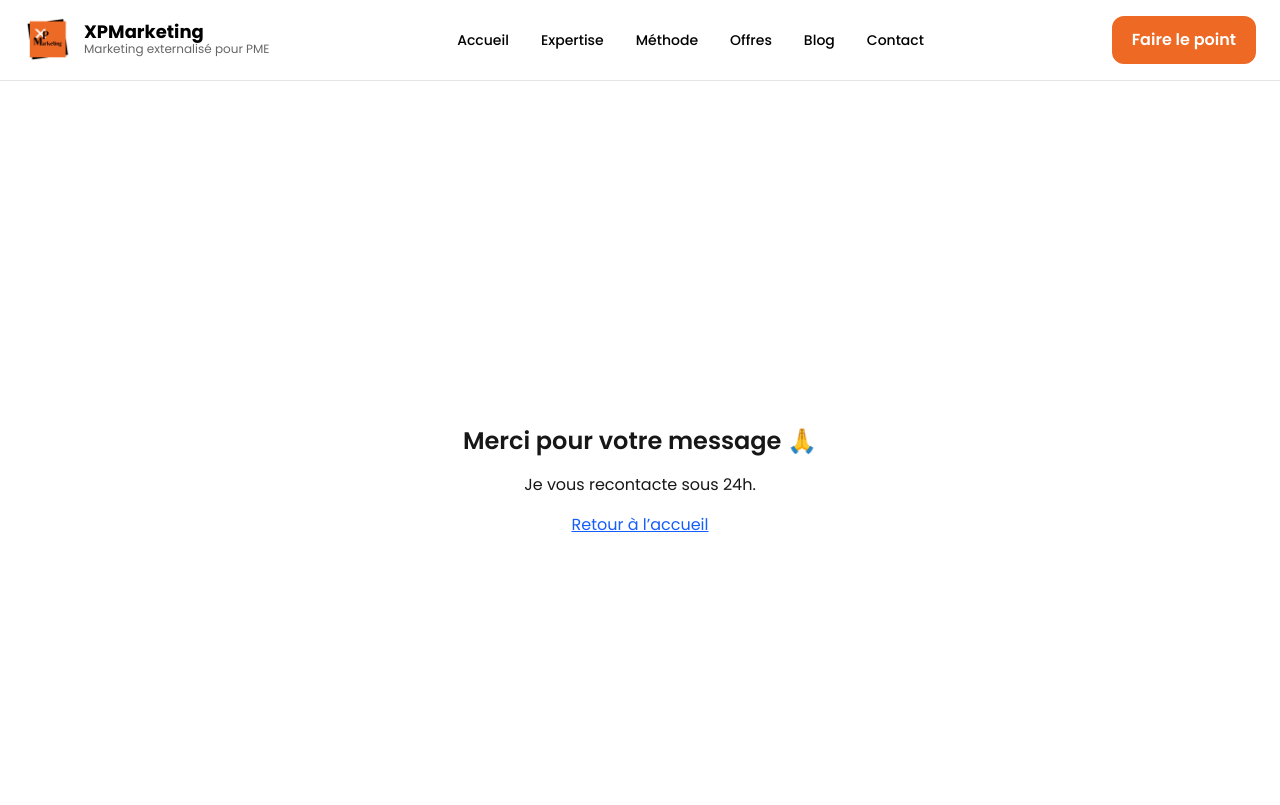
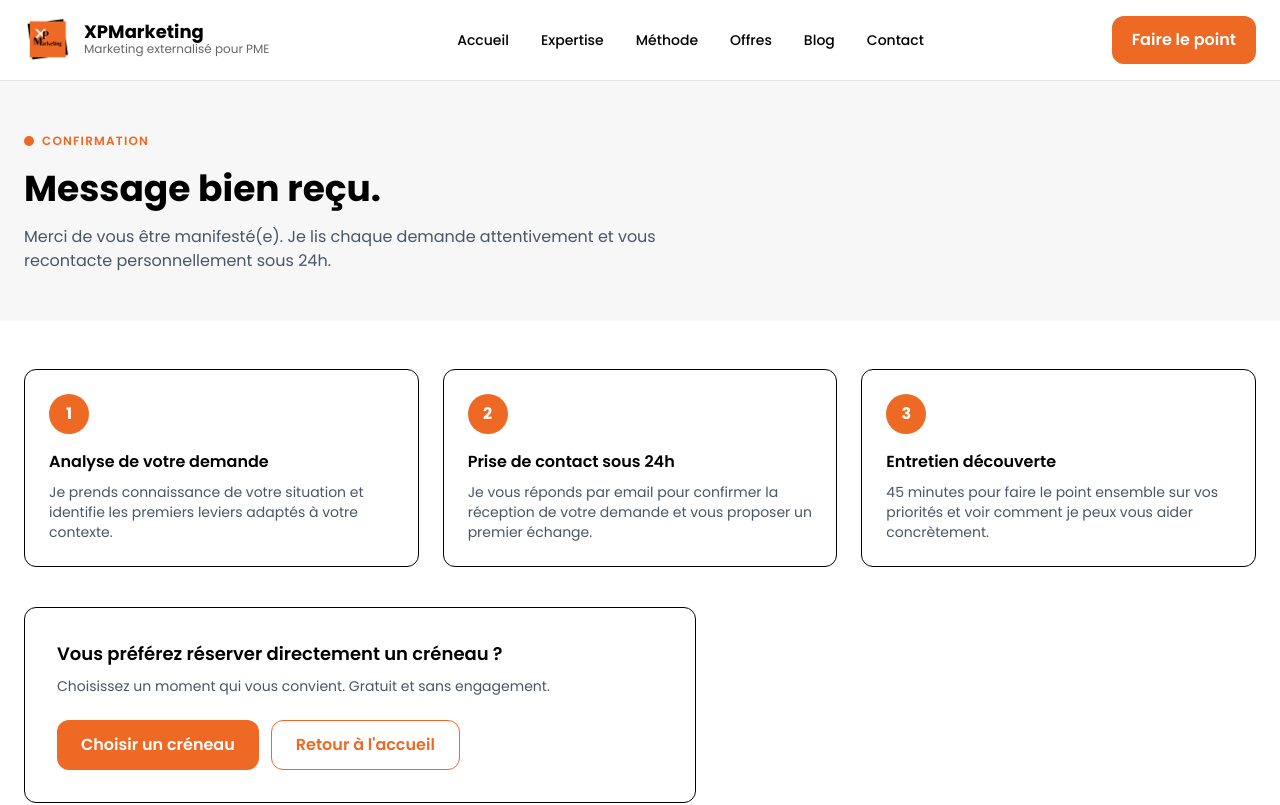
Before and after one commit to Delphine67/xpmarketing, a Next.js app: page /merci in a window 1280 px wide. Shown: the top 805 px of the page. Built offline with nearby package versions, Linux system fonts and the light colour scheme.

Commit message:
Migration formulaire contact + page merci vers JSON/Scaleway

```diff
--- a/app/merci/page.tsx
+++ b/app/merci/page.tsx
@@ -1,15 +1,99 @@
-export default function Merci() {
+import Link from "next/link";
+
+const BRAND = {
+  orange: "#ED6924",
+  grayBg: "#F7F7F7",
+  text: "#000",
+};
+
+export default function MerciPage() {
+  const calendarUrl = "https://cal.eu/delphineravet/premier-echange";
+
   return (
-    <main className="min-h-screen flex items-center justify-center">
-      <div className="text-center">
-        <h1 className="text-2xl font-semibold mb-4">
-          Merci pour votre message 🙏
-        </h1>
-        <p>Je vous recontacte sous 24h.</p>
-        <a href="/" className="text-blue-600 underline mt-4 block">
-          Retour à l’accueil
-        </a>
-      </div>
+    <main className="min-h-screen bg-white flex flex-col" style={{ color: BRAND.text }}>
+
+      <section className="px-6 py-12" style={{ background: BRAND.grayBg }}>
+        <div className="max-w-7xl mx-auto">
+          <div className="inline-flex items-center gap-2 text-xs font-semibold tracking-widest">
+            <span className="inline-block w-2.5 h-2.5 rounded-full" style={{ background: BRAND.orange }} aria-hidden />
+            <span style={{ color: BRAND.orange }}>CONFIRMATION</span>
+          </div>
+          <h1 className="mt-4 text-4xl font-bold">
+            Message bien reçu.
+          </h1>
+          <p className="mt-4 max-w-2xl text-gray-600">
+            Merci de vous être manifesté(e). Je lis chaque demande attentivement
+            et vous recontacte personnellement sous 24h.
+          </p>
+        </div>
+      </section>
+
+      <section className="max-w-7xl mx-auto px-6 py-12 w-full">
+        <div className="grid md:grid-cols-3 gap-6">
+
+          <div className="p-6 border rounded-xl">
+            <div className="w-10 h-10 rounded-full flex items-center justify-center text-white font-bold mb-4" style={{ background: BRAND.orange }}>
+              1
+            </div>
+            <h3 className="font-semibold mb-2">Analyse de votre demande</h3>
+            <p className="text-sm text-gray-600">
+              Je prends connaissance de votre situation et identifie
+              les premiers leviers adaptés à votre contexte.
+            </p>
+          </div>
+
+          <div className="p-6 border rounded-xl">
+            <div className="w-10 h-10 rounded-full flex items-center justify-center text-white font-bold mb-4" style={{ background: BRAND.orange }}>
+              2
+            </div>
+            <h3 className="font-semibold mb-2">Prise de contact sous 24h</h3>
+            <p className="text-sm text-gray-600">
+              Je vous réponds par email pour confirmer la réception
+              de votre demande et vous proposer un premier échange.
+            </p>
+          </div>
+
+          <div className="p-6 border rounded-xl">
+            <div className="w-10 h-10 rounded-full flex items-center justify-center text-white font-bold mb-4" style={{ background: BRAND.orange }}>
+              3
+            </div>
+            <h3 className="font-semibold mb-2">Entretien découverte</h3>
+            <p className="text-sm text-gray-600">
+              45 minutes pour faire le point ensemble sur vos priorités
+              et voir comment je peux vous aider concrètement.
+            </p>
+          </div>
+
+        </div>
+
+        <div className="mt-10 p-8 border rounded-xl max-w-2xl">
+          <h2 className="text-lg font-semibold mb-2">
+            Vous préférez réserver directement un créneau ?
+          </h2>
+          <p className="text-sm text-gray-600 mb-6">
+            Choisissez un moment qui vous convient. Gratuit et sans engagement.
+          </p>
+          <div className="flex flex-col sm:flex-row gap-3">
+            <a
+              href={calendarUrl}
+              target="_blank"
+              rel="noreferrer"
+              className="inline-flex justify-center items-center px-6 py-3 rounded-xl font-semibold text-white"
+              style={{ background: BRAND.orange }}
+            >
+              Choisir un créneau
+            </a>
+            <Link
+              href="/"
+              className="inline-flex justify-center items-center px-6 py-3 rounded-xl font-semibold border"
+              style={{ borderColor: BRAND.orange, color: BRAND.orange }}
+            >
+              Retour à l&apos;accueil
+            </Link>
+          </div>
+        </div>
+
+      </section>
     </main>
   );
 }
```
